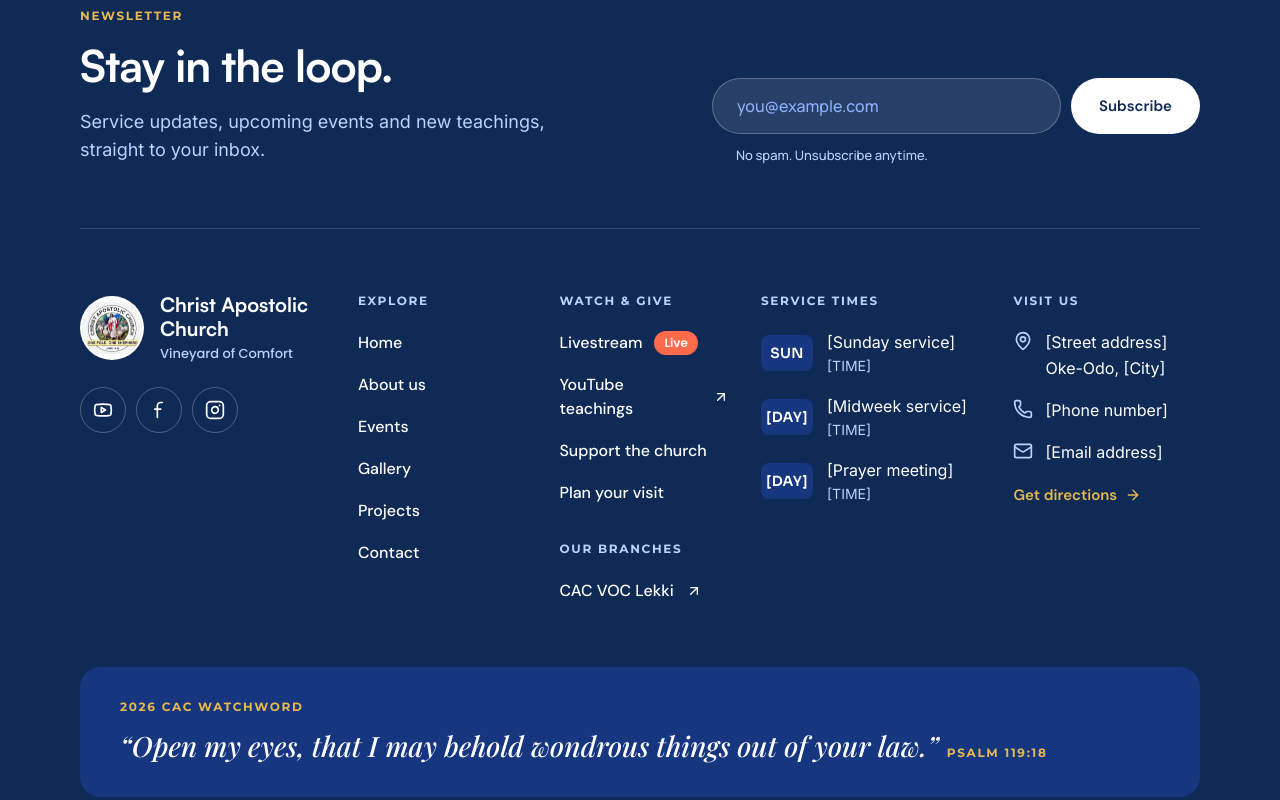
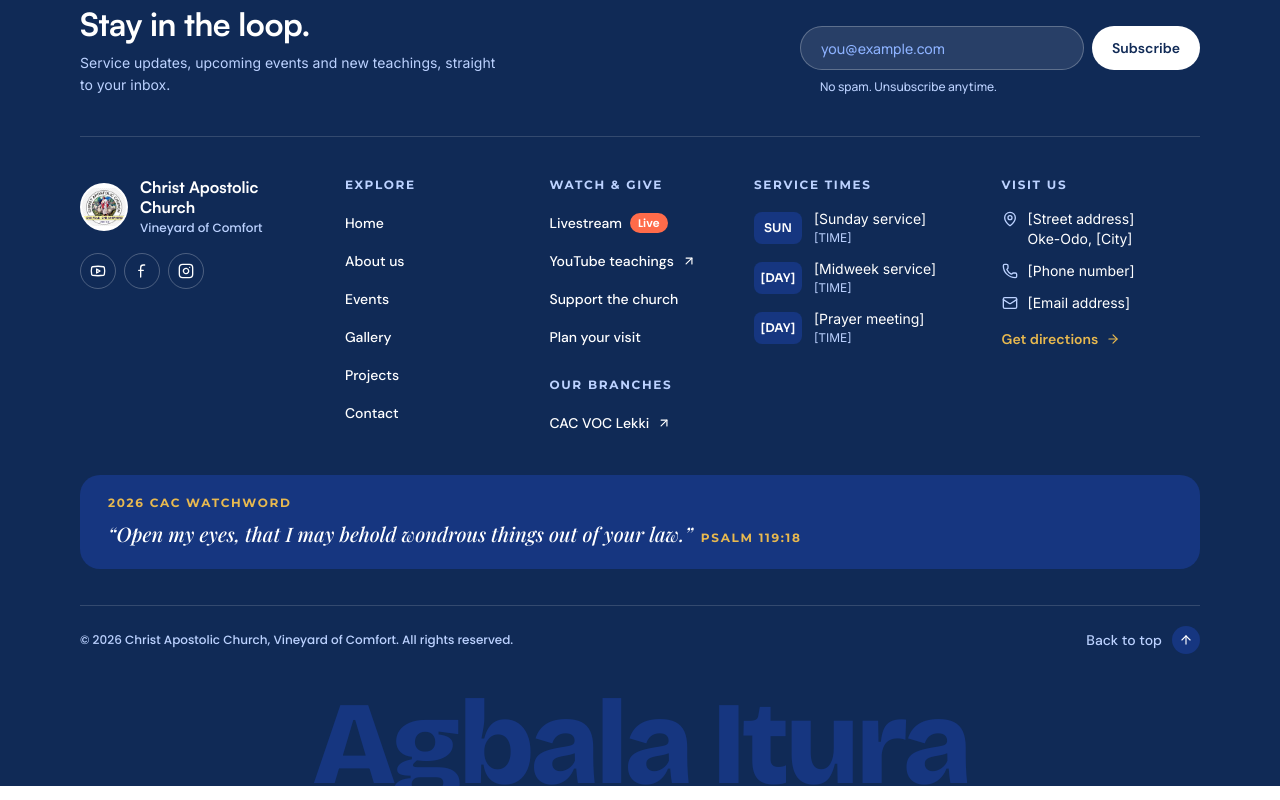
Before and after one commit to Ayotheg/CACVOC-Web, a React (Vite) app: page / in a window 1280 px wide. Shown: the part 880-1680 px from the top of the page. Built offline with nearby package versions, Linux system fonts and the light colour scheme.

Commit message:
Reduced overall heavy look

```diff
--- a/src/components/Brand.jsx
+++ b/src/components/Brand.jsx
@@ -14,7 +14,7 @@ export function Logo({ className = '' }) {
 export function Brand({ nameClass = 'text-heading', subClass = 'text-link', onClick }) {
   return (
     <Link to="/" onClick={onClick} className="flex items-center gap-2.5">
-      <Logo className="size-10 xl:size-11" />
+      <Logo className="size-10" />
       <span className="flex flex-col">
         <span className={`font-heading text-sm leading-4.5 font-bold transition-colors ${nameClass}`}>
           Christ Apostolic Church
--- a/src/components/Footer.jsx
+++ b/src/components/Footer.jsx
@@ -21,7 +21,7 @@ function FooterHeading({ children, className = '' }) {
 
 function FooterLink({ item }) {
   const className =
-    'inline-flex items-center gap-3 font-ui text-base leading-6 font-medium text-white transition-colors hover:text-gold-300'
+    'inline-flex items-center gap-2 font-ui text-sm leading-5 font-medium text-white transition-colors hover:text-gold-300'
 
   if (item.href) {
     return (
@@ -34,7 +34,7 @@ function FooterLink({ item }) {
         ) : (
           item.label
         )}
-        <ArrowUpRight aria-hidden="true" className="size-4" />
+        <ArrowUpRight aria-hidden="true" className="size-3.5" />
       </a>
     )
   }
@@ -42,7 +42,7 @@ function FooterLink({ item }) {
     <Link to={item.to} className={className}>
       {item.label}
       {item.badge && (
-        <span className="type-badge rounded-pill bg-coral-500 px-2.5 py-1 text-white">
+        <span className="rounded-pill bg-coral-500 px-2 py-0.5 font-badge text-[11px] leading-4 font-semibold text-white">
           {item.badge}
         </span>
       )}
@@ -52,7 +52,7 @@ function FooterLink({ item }) {
 
 function LinkList({ items, className = '' }) {
   return (
-    <ul className={`flex flex-col gap-4 ${className}`}>
+    <ul className={`flex flex-col gap-3 ${className}`}>
       {items.map((item) => (
         <li key={item.label}>
           <FooterLink item={item} />
@@ -65,17 +65,19 @@ function LinkList({ items, className = '' }) {
 function FooterBrand() {
   return (
     <>
-      <Link to="/" className="flex items-center gap-3 lg:gap-4">
-        <Logo className="size-13 lg:size-16" />
-        <span className="flex flex-col gap-0.5 lg:gap-1">
-          <span className="type-h4 font-heading leading-6 text-white">
+      <Link to="/" className="flex items-center gap-3">
+        <Logo className="size-12" />
+        <span className="flex flex-col gap-0.5">
+          <span className="font-heading text-base leading-5 font-bold text-white">
             Christ Apostolic <br className="max-lg:hidden" />
             Church
           </span>
-          <span className="type-caption text-on-dark-muted">Vineyard of Comfort</span>
+          <span className="font-badge text-xs leading-4.5 font-medium text-on-dark-muted">
+            Vineyard of Comfort
+          </span>
         </span>
       </Link>
-      <ul className="mt-5 flex gap-3 lg:mt-6 lg:gap-2.5">
+      <ul className="mt-4 flex gap-2">
         {socialLinks.map(({ label, icon: Icon, href }) => (
           <li key={label}>
             <a
@@ -83,9 +85,9 @@ function FooterBrand() {
               target="_blank"
               rel="noreferrer"
               aria-label={label}
-              className="flex size-11 items-center justify-center rounded-full border border-white/25 text-white transition-colors hover:bg-white/10 lg:size-11.5"
+              className="flex size-9 items-center justify-center rounded-full border border-white/25 text-white transition-colors hover:bg-white/10"
             >
-              <Icon aria-hidden="true" className="size-5" />
+              <Icon aria-hidden="true" className="size-4" />
             </a>
           </li>
         ))}
@@ -96,17 +98,18 @@ function FooterBrand() {
 
 function MobileNewsletter() {
   return (
-    <section className="mt-9 border-t border-white/15 pt-9">
-      <h2 className="font-heading text-lg leading-6 font-bold text-white">
+    <section className="mt-7 border-t border-white/15 pt-7">
+      <h2 className="font-heading text-base leading-6 font-bold text-white">
         Get church updates by email
       </h2>
       <form
         onSubmit={handleSubscribe}
-        className="mt-4 flex h-13 items-center rounded-pill border border-white/25 bg-white/10 p-1"
+        className="mt-3 flex h-12 items-center rounded-pill border border-white/25 bg-white/10 p-1"
       >
         <label htmlFor="newsletter-email-mobile" className="sr-only">
           Email address
         </label>
+        {/* Stays at 16px: iOS zooms the page when focusing anything smaller. */}
         <input
           id="newsletter-email-mobile"
           type="email"
@@ -117,7 +120,7 @@ function MobileNewsletter() {
         />
         <button
           type="submit"
-          className="type-button h-full cursor-pointer rounded-pill bg-white px-5 text-heading transition-colors hover:bg-blue-100"
+          className="h-full cursor-pointer rounded-pill bg-white px-4 font-ui text-sm font-semibold text-heading transition-colors hover:bg-blue-100"
         >
           Subscribe
         </button>
@@ -128,17 +131,17 @@ function MobileNewsletter() {
 
 function DesktopNewsletter() {
   return (
-    <section className="flex items-end justify-between gap-8 border-b border-white/15 pb-16">
-      <div className="max-w-125">
+    <section className="flex items-end justify-between gap-8 border-b border-white/15 pb-10">
+      <div className="max-w-105">
         <p className="type-eyebrow text-heritage-gold">Newsletter</p>
-        <h2 className="type-h1 mt-4 text-white">Stay in the loop.</h2>
-        <p className="type-body-lg mt-4 text-on-dark-muted">
+        <h2 className="type-h2 mt-3 text-white">Stay in the loop.</h2>
+        <p className="type-body-sm mt-2 text-on-dark-muted">
           Service updates, upcoming events and new teachings, straight to your inbox.
         </p>
       </div>
 
-      <form onSubmit={handleSubscribe} className="w-full max-w-122">
-        <div className="flex gap-2.5">
+      <form onSubmit={handleSubscribe} className="w-full max-w-100">
+        <div className="flex gap-2">
           <label htmlFor="newsletter-email" className="sr-only">
             Email address
           </label>
@@ -148,16 +151,18 @@ function DesktopNewsletter() {
             required
             autoComplete="email"
             placeholder="you@example.com"
-            className="type-input h-14 min-w-0 flex-1 rounded-pill border border-white/25 bg-white/10 px-6 text-white placeholder:text-blue-300"
+            className="h-11 min-w-0 flex-1 rounded-pill border border-white/25 bg-white/10 px-5 font-form text-sm font-medium text-white placeholder:text-blue-300"
           />
           <button
             type="submit"
-            className="type-button h-14 cursor-pointer rounded-pill bg-white px-7 text-heading transition-colors hover:bg-blue-100"
+            className="h-11 cursor-pointer rounded-pill bg-white px-5 font-ui text-sm font-semibold text-heading transition-colors hover:bg-blue-100"
           >
             Subscribe
           </button>
         </div>
-        <p className="type-helper mt-3 pl-6 text-on-dark-muted">No spam. Unsubscribe anytime.</p>
+        <p className="mt-2 pl-5 font-form text-xs leading-4.5 font-medium text-on-dark-muted">
+          No spam. Unsubscribe anytime.
+        </p>
       </form>
     </section>
   )
@@ -172,8 +177,8 @@ function Footer() {
   }
 
   return (
-    <footer className="overflow-hidden rounded-t-xl bg-bg-dark">
-      <div className="mx-auto max-w-360 px-5 pt-12 md:px-10 lg:pt-16 xl:px-20 xl:pt-22">
+    <footer className="overflow-hidden rounded-t-lg bg-bg-dark">
+      <div className="mx-auto max-w-300 px-5 pt-10 md:px-10 lg:pt-14">
         <div className="lg:hidden">
           <FooterBrand />
           <MobileNewsletter />
@@ -182,36 +187,38 @@ function Footer() {
           <DesktopNewsletter />
         </div>
 
-        <div className="grid grid-cols-2 gap-x-6 gap-y-12 py-11 lg:grid-cols-3 lg:gap-x-8 lg:py-16 xl:grid-cols-[1.45fr_1fr_1fr_1.3fr_1.1fr]">
+        <div className="grid grid-cols-2 gap-x-6 gap-y-9 py-9 lg:grid-cols-3 lg:gap-x-8 lg:py-10 xl:grid-cols-[1.35fr_1fr_1fr_1.25fr_1.15fr]">
           <div className="max-lg:hidden lg:col-span-3 xl:col-span-1">
             <FooterBrand />
           </div>
 
           <div>
             <FooterHeading>Explore</FooterHeading>
-            <LinkList items={footerExplore} className="mt-5" />
+            <LinkList items={footerExplore} className="mt-4" />
           </div>
 
           <div>
             <FooterHeading>Watch &amp; Give</FooterHeading>
-            <LinkList items={footerWatchGive} className="mt-5" />
+            <LinkList items={footerWatchGive} className="mt-4" />
             <div className="max-lg:hidden">
-              <FooterHeading className="mt-9">Our branches</FooterHeading>
-              <LinkList items={footerBranches} className="mt-5" />
+              <FooterHeading className="mt-7">Our branches</FooterHeading>
+              <LinkList items={footerBranches} className="mt-4" />
             </div>
           </div>
 
           <div className="col-span-2 lg:col-span-1">
             <FooterHeading>Service times</FooterHeading>
-            <ul className="mt-5 flex flex-col gap-3 lg:gap-4">
+            <ul className="mt-4 flex flex-col gap-3">
               {serviceTimes.map((service) => (
-                <li key={service.name} className="flex items-center gap-3.5">
-                  <span className="type-datetime flex h-9 w-13 shrink-0 items-center justify-center rounded-sm bg-blue-800 text-white">
+                <li key={service.name} className="flex items-center gap-3">
+                  <span className="flex h-8 w-12 shrink-0 items-center justify-center rounded-sm bg-blue-800 font-numeric text-xs font-semibold text-white">
                     {service.day}
                   </span>
                   <span className="flex flex-col">
-                    <span className="type-body text-white">{service.name}</span>
-                    <span className="type-body-sm text-on-dark-muted">{service.time}</span>
+                    <span className="font-body text-sm leading-5 text-white">{service.name}</span>
+                    <span className="font-body text-xs leading-4.5 text-on-dark-muted">
+                      {service.time}
+                    </span>
                   </span>
                 </li>
               ))}
@@ -220,26 +227,26 @@ function Footer() {
 
           <div className="col-span-2 lg:col-span-1">
             <FooterHeading>Visit us</FooterHeading>
-            <ul className="type-body mt-5 flex flex-col gap-4 text-white">
-              <li className="flex gap-3">
-                <MapPin aria-hidden="true" className="mt-0.5 size-5 shrink-0 text-on-dark-muted" />
+            <ul className="mt-4 flex flex-col gap-3 font-body text-sm leading-5 text-white">
+              <li className="flex gap-2.5">
+                <MapPin aria-hidden="true" className="mt-0.5 size-4 shrink-0 text-on-dark-muted" />
                 <span>
                   [Street address]<span className="lg:hidden">,</span>{' '}
                   <br className="max-lg:hidden" />
                   Oke-Odo, [City]
                 </span>
               </li>
-              <li className="flex gap-3">
+              <li className="flex gap-2.5">
                 <Phone
                   aria-hidden="true"
-                  className="mt-0.5 size-5 shrink-0 text-on-dark-muted max-lg:hidden"
+                  className="mt-0.5 size-4 shrink-0 text-on-dark-muted max-lg:hidden"
                 />
                 [Phone number]
               </li>
-              <li className="flex gap-3">
+              <li className="flex gap-2.5">
                 <Mail
                   aria-hidden="true"
-                  className="mt-0.5 size-5 shrink-0 text-on-dark-muted max-lg:hidden"
+                  className="mt-0.5 size-4 shrink-0 text-on-dark-muted max-lg:hidden"
                 />
                 [Email address]
               </li>
@@ -248,41 +255,41 @@ function Footer() {
               href={externalLinks.directions}
               target="_blank"
               rel="noreferrer"
-              className="type-button mt-5 inline-flex items-center gap-2 text-heritage-gold transition-colors hover:text-gold-300"
+              className="mt-4 inline-flex items-center gap-2 font-ui text-sm font-semibold text-heritage-gold transition-colors hover:text-gold-300"
             >
               Get directions
-              <ArrowRight aria-hidden="true" className="size-4" />
+              <ArrowRight aria-hidden="true" className="size-3.5" />
             </a>
           </div>
 
           <div className="col-span-2 lg:hidden">
             <FooterHeading>Our branches</FooterHeading>
-            <LinkList items={footerBranches} className="mt-5" />
+            <LinkList items={footerBranches} className="mt-4" />
           </div>
         </div>
 
-        <section className="rounded-lg bg-blue-800 p-5.5 md:px-10 md:py-8">
+        <section className="rounded-lg bg-blue-800 p-5 md:px-7 md:py-5">
           <p className="type-eyebrow text-heritage-gold">2026 CAC Watchword</p>
-          <blockquote className="mt-3 flex flex-col gap-2 lg:flex-row lg:flex-wrap lg:items-baseline">
-            <p className="type-quote-lg text-white max-lg:text-[20px] max-lg:leading-7.5">
+          <blockquote className="mt-2 flex flex-col gap-1.5 lg:flex-row lg:flex-wrap lg:items-baseline lg:gap-2">
+            <p className="type-quote text-white">
               “Open my eyes, that I may behold wondrous things out of your law.”
             </p>
             <cite className="type-eyebrow text-heritage-gold not-italic">Psalm 119:18</cite>
           </blockquote>
         </section>
 
-        <div className="mt-9 flex flex-col items-start gap-5 border-t border-white/15 pt-6 lg:mt-12 lg:flex-row lg:items-center lg:justify-between">
-          <p className="type-caption text-on-dark-muted">
+        <div className="mt-7 flex flex-col items-start gap-4 border-t border-white/15 pt-5 lg:mt-9 lg:flex-row lg:items-center lg:justify-between">
+          <p className="font-badge text-xs leading-4.5 font-medium text-on-dark-muted">
             © {currentYear} Christ Apostolic Church, Vineyard of Comfort. All rights reserved.
           </p>
           <button
             type="button"
             onClick={scrollToTop}
-            className="type-nav flex cursor-pointer items-center gap-3 text-on-dark-muted transition-colors hover:text-white"
+            className="flex cursor-pointer items-center gap-2.5 font-ui text-sm font-medium text-on-dark-muted transition-colors hover:text-white"
           >
             Back to top
-            <span className="flex size-8 items-center justify-center rounded-full bg-blue-800 text-white">
-              <ArrowUp aria-hidden="true" className="size-4" />
+            <span className="flex size-7 items-center justify-center rounded-full bg-blue-800 text-white">
+              <ArrowUp aria-hidden="true" className="size-3.5" />
             </span>
           </button>
         </div>
@@ -291,12 +298,12 @@ function Footer() {
       {/* Deliberately cut off by the bottom of the page, as in the design. */}
       <div
         aria-hidden="true"
-        className="mt-12 flex justify-center overflow-hidden select-none lg:mt-20"
-        style={{ height: 'min(14vw, 140px)' }}
+        className="mt-8 flex justify-center overflow-hidden select-none lg:mt-10"
+        style={{ height: 'min(14vw, 92px)' }}
       >
         <span
           className="type-accent-wordmark whitespace-nowrap text-blue-800"
-          style={{ fontSize: 'min(17.6vw, 180px)', lineHeight: 0.85 }}
+          style={{ fontSize: 'min(17.6vw, 118px)', lineHeight: 0.85 }}
         >
           Agbala Itura
         </span>
--- a/src/components/Navbar.jsx
+++ b/src/components/Navbar.jsx
@@ -6,7 +6,7 @@ import { ArrowUpRight, ChevronDown, Menu } from './icons'
 import LiveDot from './LiveDot'
 import MobileMenu from './MobileMenu'
 
-const NAV_HEIGHT = 84
+const NAV_HEIGHT = 72
 
 /* True while the home hero (#hero) is still behind the desktop navbar. */
 function useOverHero(isHome) {
@@ -32,7 +32,8 @@ function useOverHero(isHome) {
 }
 
 function linkClass({ isActive, overHero }) {
-  const base = 'type-nav flex items-center gap-1 rounded-pill px-3.5 py-2 transition-colors'
+  const base =
+    'flex items-center gap-1 rounded-pill px-3 py-1.5 font-ui text-sm leading-5 font-medium transition-colors'
   if (overHero) return `${base} text-white hover:bg-white/15`
   return `${base} ${isActive ? 'text-coral-700' : 'text-heading'} hover:bg-white`
 }
@@ -82,7 +83,7 @@ function AboutDropdown({ link, overHero }) {
               <Link
                 to={child.to}
                 onClick={() => setOpen(false)}
-                className="type-nav block rounded-sm px-3 py-2.5 text-heading transition-colors hover:bg-slate-100"
+                className="block rounded-sm px-3 py-2 font-ui text-sm leading-5 font-medium text-heading transition-colors hover:bg-slate-100"
               >
                 {child.label}
               </Link>
@@ -107,7 +108,7 @@ function Navbar() {
           : 'border-border bg-white'
       }`}
     >
-      <div className="flex h-17 items-center justify-between gap-4 px-5 xl:h-21 xl:px-12">
+      <div className="mx-auto flex h-17 max-w-300 items-center justify-between gap-4 px-5 md:px-10 xl:h-18">
         <Brand
           nameClass={overHero ? 'text-heading xl:text-white' : 'text-heading'}
           subClass={overHero ? 'text-link xl:text-on-dark-muted' : 'text-link'}
@@ -152,7 +153,7 @@ function Navbar() {
         <div className="hidden items-center gap-3 xl:flex">
           <Link
             to="/give"
-            className={`type-button flex h-11.5 items-center rounded-pill border px-6 transition-colors ${
+            className={`flex h-10 items-center rounded-pill border px-5 font-ui text-sm font-semibold transition-colors ${
               overHero
                 ? 'border-white text-white hover:bg-white/15'
                 : 'border-border text-heading hover:bg-slate-100'
@@ -162,7 +163,7 @@ function Navbar() {
           </Link>
           <Link
             to="/live"
-            className="type-button flex h-11.5 items-center gap-2 rounded-pill bg-primary-blue px-5 text-white transition-colors hover:bg-blue-600"
+            className="flex h-10 items-center gap-1.5 rounded-pill bg-primary-blue px-4 font-ui text-sm font-semibold text-white transition-colors hover:bg-blue-600"
           >
             <LiveDot />
             Watch live
--- a/src/index.css
+++ b/src/index.css
@@ -88,7 +88,7 @@
 @layer base {
   /* Keeps anchor targets clear of the fixed navbar. */
   html {
-    scroll-padding-top: 84px;
+    scroll-padding-top: 72px;
   }
 
   body {
--- a/src/layouts/RootLayout.jsx
+++ b/src/layouts/RootLayout.jsx
@@ -6,7 +6,7 @@ function RootLayout() {
   const { pathname } = useLocation()
 
   // The navbar is fixed, so pages start below it. The home hero runs behind it on desktop.
-  const offset = pathname === '/' ? 'pt-17 xl:pt-0' : 'pt-17 xl:pt-21'
+  const offset = pathname === '/' ? 'pt-17 xl:pt-0' : 'pt-17 xl:pt-18'
 
   return (
     <div className="flex min-h-dvh flex-col">
--- a/src/pages/Home.jsx
+++ b/src/pages/Home.jsx
@@ -5,7 +5,7 @@ function Home() {
       id="hero"
       className="flex min-h-[calc(100dvh-68px)] items-center justify-center bg-bg-dark px-5 xl:min-h-dvh"
     >
-      <h1 className="type-h1 text-center text-white">Hero video or image goes here</h1>
+      <h1 className="type-h2 text-center text-white">Hero video or image goes here</h1>
     </section>
   )
 }
--- a/src/pages/Placeholder.jsx
+++ b/src/pages/Placeholder.jsx
@@ -2,7 +2,7 @@
 function Placeholder({ title }) {
   return (
     <section className="flex min-h-[60vh] items-center justify-center px-5 py-20">
-      <h1 className="type-h1 text-center text-heading">{title}</h1>
+      <h1 className="type-h2 text-center text-heading">{title}</h1>
     </section>
   )
 }
```
